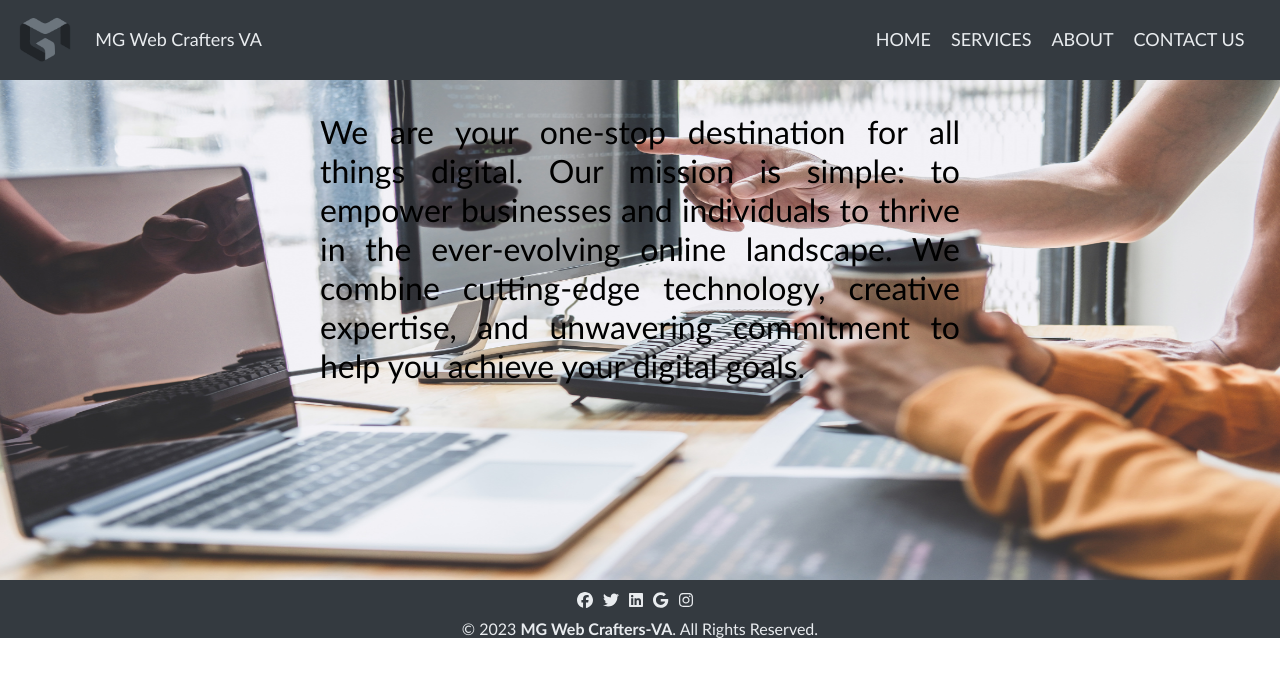
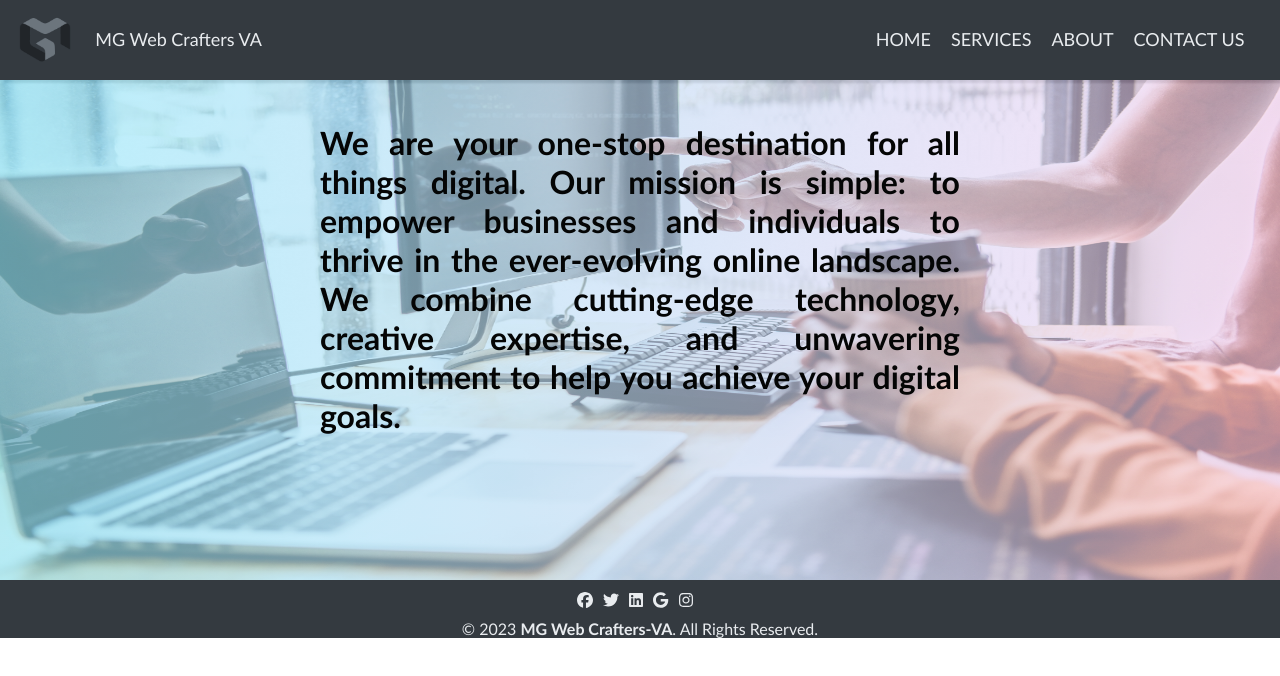
Before and after one commit to mikorecare/mg-web-crafters-landing-page, a React (Vite) app: page / in a window 1280 px wide. Shown: the top 676 px of the page. Built offline with nearby package versions, Linux system fonts and the light colour scheme.

Commit message:
FEAT: Gradient Overlay
changed picture background opacity as well

```diff
--- a/src/components/home-content/home-content.tsx
+++ b/src/components/home-content/home-content.tsx
@@ -7,7 +7,8 @@ const content ="We are your one-stop destination for all things digital. Our mis
 return(
     <div className='our-brand'>
         <img src={HomePic}/>
-        <p>{content}</p>
+        <div className='background-gradient-overlay'></div>
+        <h4>{content}</h4>
     </div>
 )
 
--- a/src/styles/home-content.css
+++ b/src/styles/home-content.css
@@ -2,21 +2,30 @@
 
 .home-content{
     height:100%;
-    background: linear-gradient(to right, #CB997E,  #DDBEA9);
 }
 .our-brand{
     display: flex;
     justify-content: space-around;
 }
 
-.our-brand p {
+.our-brand .background-gradient-overlay{
+    background: linear-gradient(to right, rgba(41, 223, 255, 0.3),  rgba(252, 134, 232, 0.2));
+    height:500px;
+    position: absolute;
+    width: 100%;
+    z-index: 1;
+}
+
+.our-brand h4 {
+    color: var(--brand-color-grey);
     position: absolute;
     text-align: justify;
     font-size: xx-large;
     width:50%;
-    z-index: 1;
+    z-index: 2;
 }
 .our-brand img{
+    opacity: 0.6;
     height:500px;
     position: relative;
     width: 100%;
```
